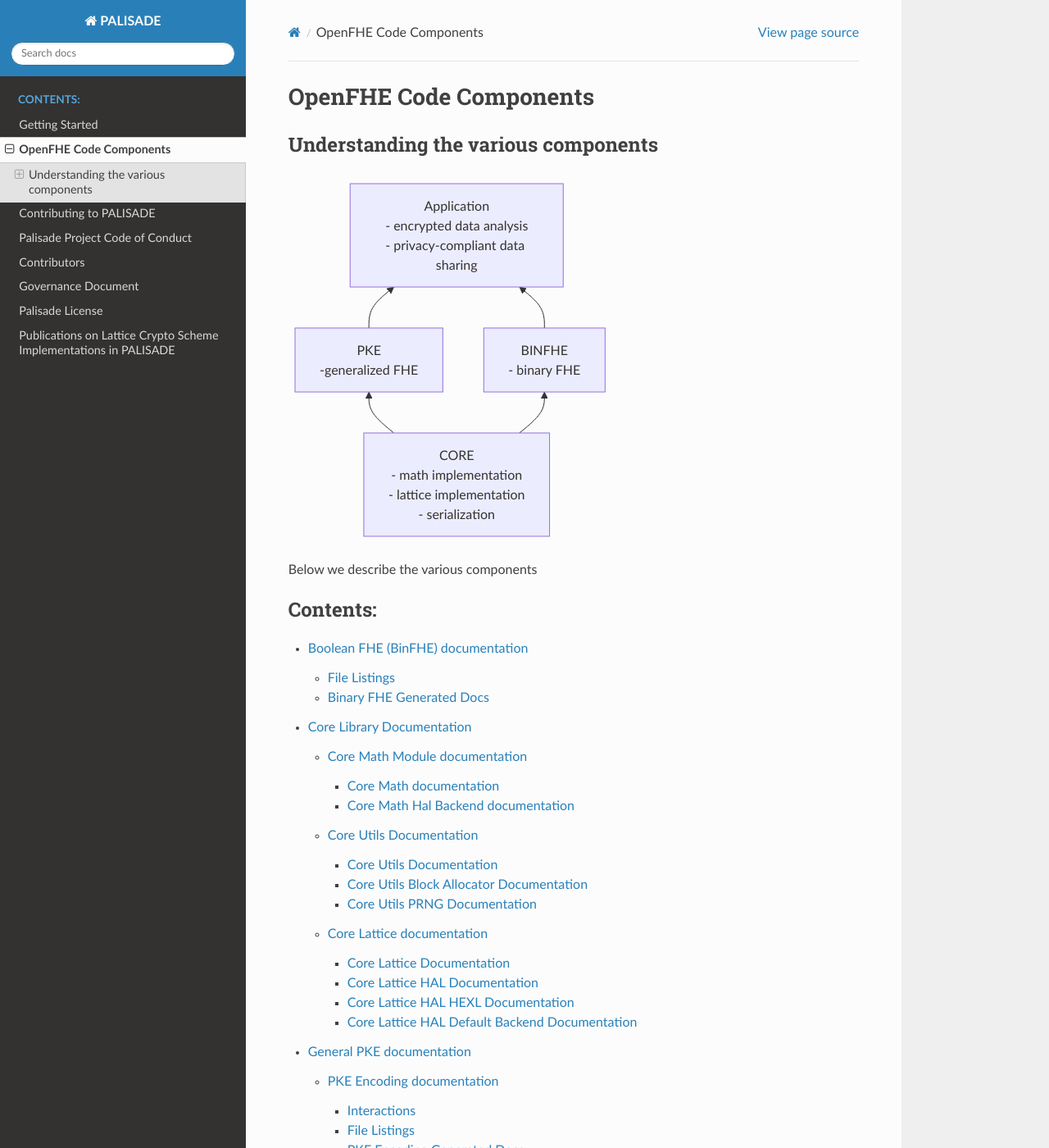
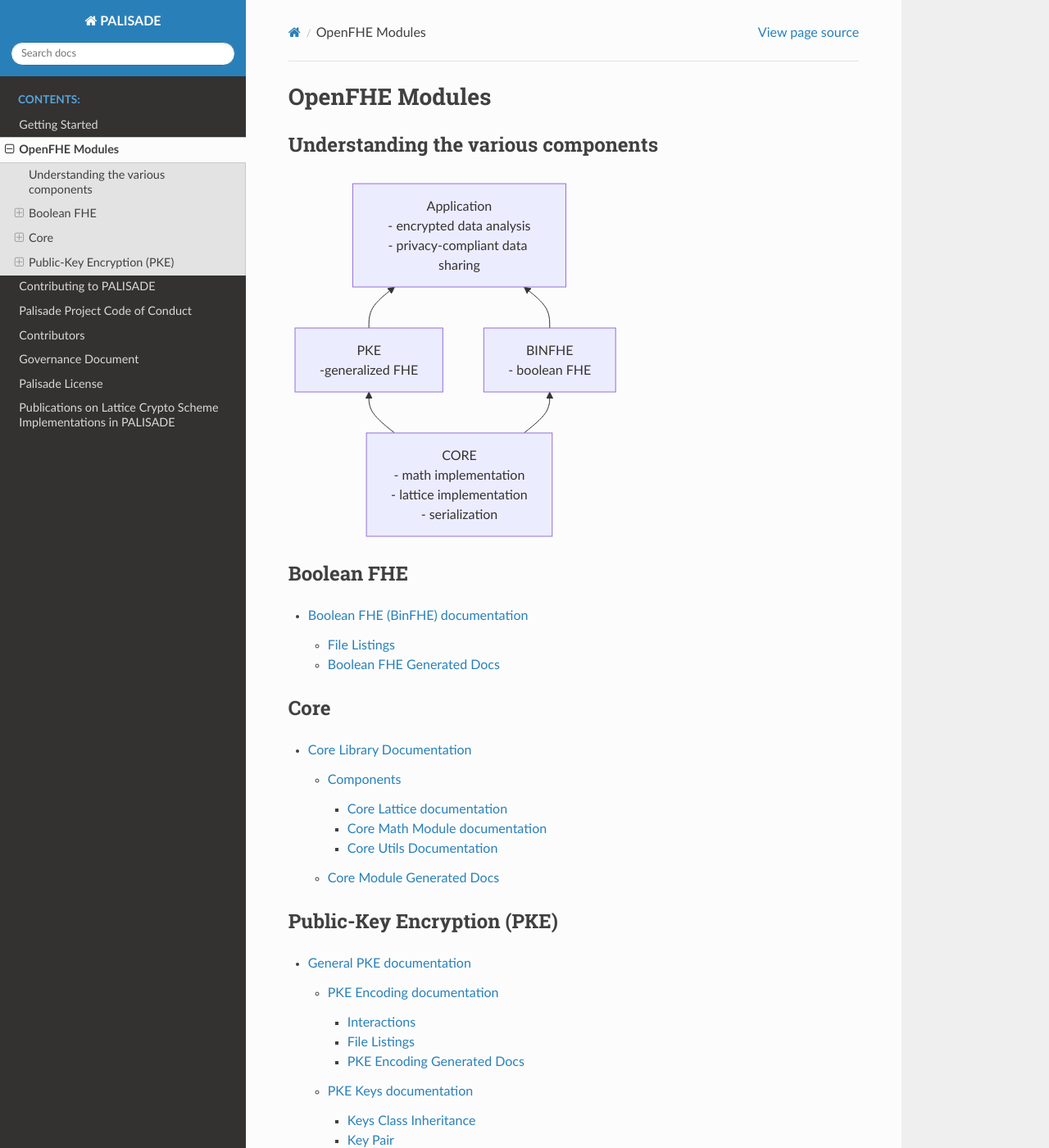
Before and after one commit to openfheorg/openfhe-development, a Sphinx documentation site: the page built from docs/assets/sphinx_rsts/modules/modules.rst, in a window 1280 px wide and 1400 px high. Shown: the whole window at 82% size. Built offline with Sphinx 7.4.7 and the Read the Docs theme 2.0.0, drawn with Linux system fonts in a browser that asks for light colours; formulas are drawn with MathJax 3.

Commit message:
updated core/utils docs

```diff
--- a/docs/CMakeLists.txt
+++ b/docs/CMakeLists.txt
@@ -43,7 +43,7 @@
                 # Tell Breathe where to find the Doxygen output
                 -Dbreathe_projects.PALISADE=${DOXYGEN_OUTPUT_DIR}/xml
                 ${SPHINX_SOURCE} ${SPHINX_BUILD} 2> errors.txt
-            WORKING_DIRECTORY ${CMAKE_CURRENT_BINARY_DIR}
+                WORKING_DIRECTORY ${CMAKE_CURRENT_BINARY_DIR}
             DEPENDS
                 ${CMAKE_CURRENT_SOURCE_DIR}/index.rst
                 ${DOXYGEN_INDEX_FILE}
--- a/docs/assets/sphinx_rsts/modules/modules.rst
+++ b/docs/assets/sphinx_rsts/modules/modules.rst
@@ -1,4 +1,4 @@
-OpenFHE Code Components
+OpenFHE Modules
 =================================================
 
 Understanding the various components
@@ -8,17 +8,28 @@
 
   graph BT
       A[CORE<br/>- math implementation<br/>- lattice implementation<br/>- serialization] --> B[PKE<br/> -generalized FHE];
-      A --> C[BINFHE<br/>- binary FHE];
+      A --> C[BINFHE<br/>- boolean FHE];
       B --> D[Application<br/>- encrypted data analysis<br/>- privacy-compliant data sharing];
       C --> D;
 
+Boolean FHE
+----------------------------
+.. toctree::
+   :maxdepth: 2
 
-Below we describe the various components
+   binfhe.rst
 
+
+Core
+----------------------------
 .. toctree::
    :maxdepth: 3
-   :caption: Contents:
 
-   binfhe.rst
    core.rst
+
+Public-Key Encryption (PKE)
+----------------------------
+.. toctree::
+   :maxdepth: 3
+
    pke.rst
```
Also changed, not shown: README.md (+1 -1 lines), docs/assets/sphinx_rsts/modules/binfhe.rst (+4 -4 lines), docs/assets/sphinx_rsts/modules/core.rst (+19 -5 lines), docs/assets/sphinx_rsts/modules/core/core_utils.rst (deleted, +0 -19 lines), docs/assets/sphinx_rsts/modules/core/utils/block_allocator.rst (added, +42 -0 lines), docs/assets/sphinx_rsts/modules/core/utils/core_utils.rst (added, +30 -0 lines), docs/assets/sphinx_rsts/modules/core/utils/prng.rst (added, +25 -0 lines), src/core/include/README.md (added), src/core/include/utils/README.md (added), src/core/include/utils/blockAllocator/README.md (added), src/core/include/utils/prng/README.md (added), 1 other file.
